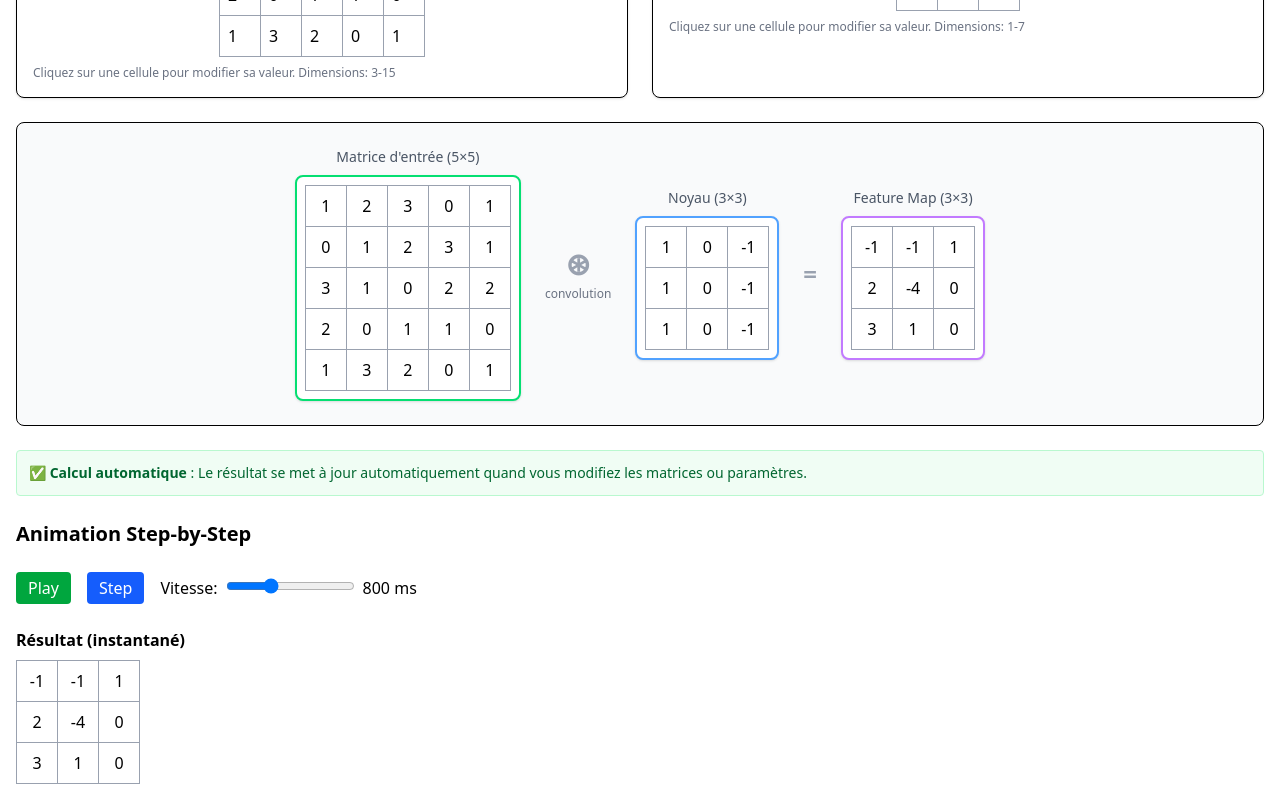
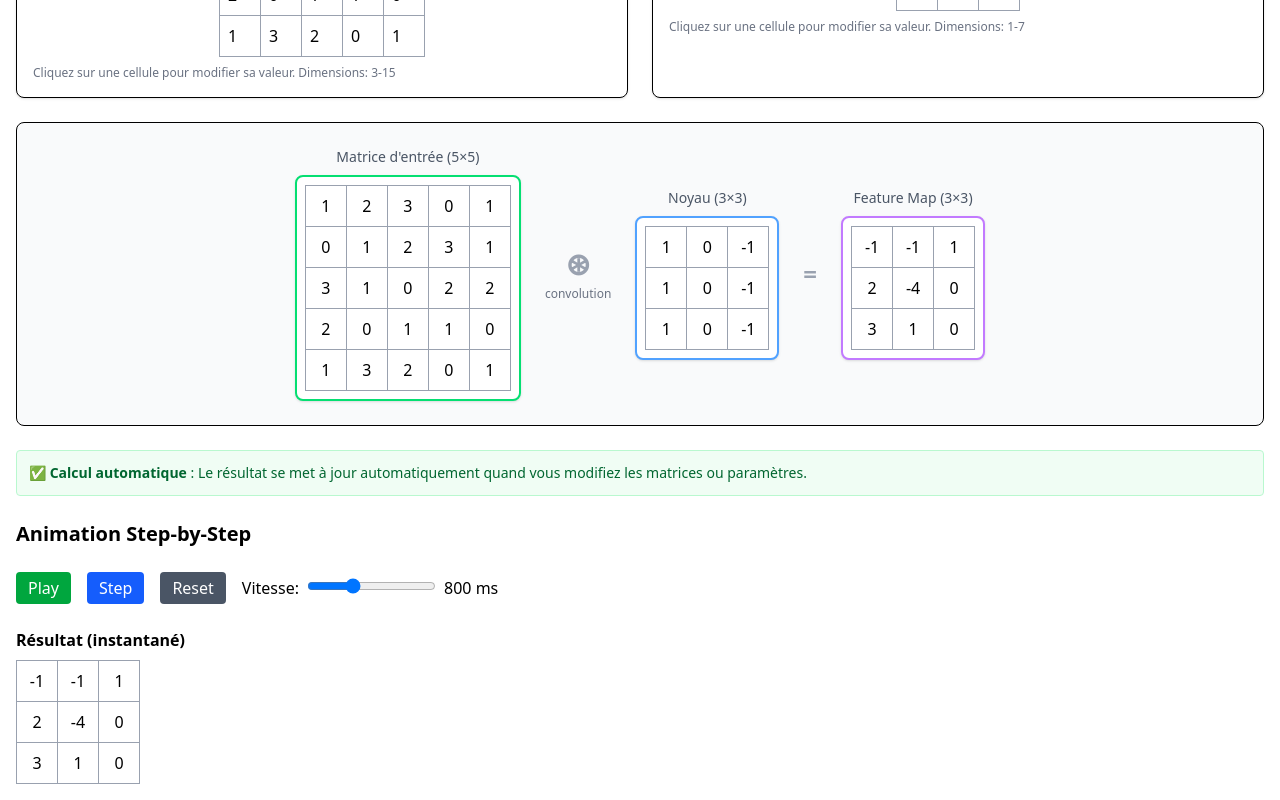
Before and after one commit to jlg-formation/convolution, a React (Vite) app: page /demo in a window 1280 px wide. Shown: the part 680-1480 px from the top of the page. Built offline with nearby package versions, Linux system fonts and the light colour scheme.

Commit message:
feat: add reset functionality to AnimationBar and AnimationDemo components

```diff
--- a/src/components/AnimationBar.tsx
+++ b/src/components/AnimationBar.tsx
@@ -3,6 +3,7 @@ interface AnimationBarProps {
   onPlay: () => void;
   onPause: () => void;
   onStep: () => void;
+  onReset: () => void;
   speed: number;
   setSpeed: (v: number) => void;
 }
@@ -12,6 +13,7 @@ export default function AnimationBar({
   onPlay,
   onPause,
   onStep,
+  onReset,
   speed,
   setSpeed,
 }: AnimationBarProps) {
@@ -38,6 +40,12 @@ export default function AnimationBar({
       >
         Step
       </button>
+      <button
+        onClick={onReset}
+        className="rounded bg-gray-600 px-3 py-1 text-white"
+      >
+        Reset
+      </button>
       <div>
         <label className="mr-2">Vitesse:</label>
         <input
--- a/src/components/AnimationDemo.tsx
+++ b/src/components/AnimationDemo.tsx
@@ -55,6 +55,26 @@ export default function AnimationDemo() {
     else clearTimer();
     return clearTimer;
   }, [isPlaying, speed]);
+
+  // Effect: reset animation when input parameters change
+  useEffect(() => {
+    // Reset animation state when matrices or config change
+    setIsPlaying(false);
+    setCurrentPos(null);
+    setCurrentCell(null);
+    setPartialSteps([]);
+    clearTimer();
+  }, [
+    input,
+    kernel,
+    padding,
+    stride,
+    dilation,
+    setIsPlaying,
+    setCurrentPos,
+    setCurrentCell,
+    setPartialSteps,
+  ]);
 
   // === Un seul "pas" d'animation ===
   const stepOnce = () => {
@@ -212,6 +232,16 @@ export default function AnimationDemo() {
     stepOnce();
   };
 
+  // Bouton RESET: remettre l'animation à zéro
+  const doReset = () => {
+    console.log("doReset");
+    setIsPlaying(false);
+    setCurrentPos(null);
+    setCurrentCell(null);
+    setPartialSteps([]);
+    clearTimer();
+  };
+
   // Highlights
   const getKernelCoverage = (pos: [number, number] | null) => {
     if (!pos) return [];
@@ -339,6 +369,7 @@ export default function AnimationDemo() {
           clearTimer();
         }}
         onStep={doStep}
+        onReset={doReset}
         speed={speed}
         setSpeed={setSpeed}
       />
```
